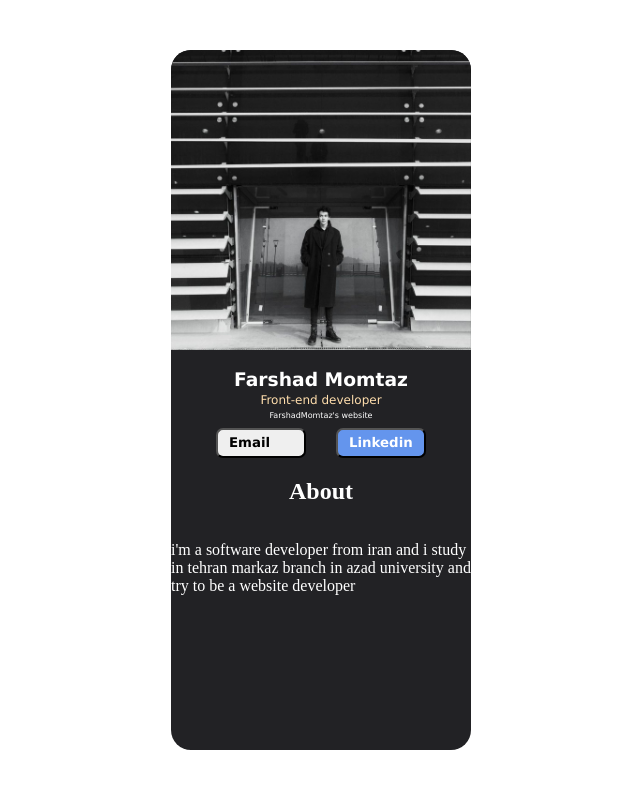
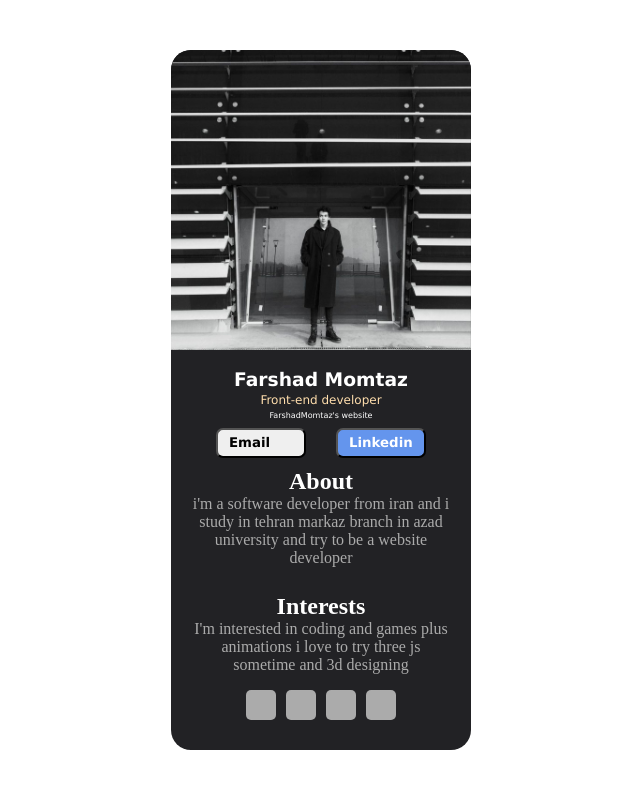
Before and after one commit to farshadmomo/infocard, a React (Create React App) app: page / in a window 1280 px wide. Shown: the top 788 px of the page, without its empty margins (319-959 px from the left). Built offline with nearby package versions, Linux system fonts and the light colour scheme.

Commit message:
last touches 1

```diff
--- a/public/index.html
+++ b/public/index.html
@@ -12,6 +12,10 @@
     <link rel="apple-touch-icon" href="%PUBLIC_URL%/logo192.png" />
     <link href='https://unpkg.com/css.gg@2.0.0/icons/css/mail.css' rel='stylesheet'>
     <link href='https://unpkg.com/css.gg@2.0.0/icons/css/link.css' rel='stylesheet'>
+    <link href='https://unpkg.com/css.gg@2.0.0/icons/css/twitter.css' rel='stylesheet'>
+    <link href='https://unpkg.com/css.gg@2.0.0/icons/css/facebook.css' rel='stylesheet'>
+    <link href='https://unpkg.com/css.gg@2.0.0/icons/css/instagram.css' rel='stylesheet'>
+    <link href='https://unpkg.com/css.gg@2.0.0/icons/css/git-branch.css' rel='stylesheet'>
     <!--
       manifest.json provides metadata used when your web app is installed on a
       user's mobile device or desktop. See https://developers.google.com/web/fundamentals/web-app-manifest/
--- a/src/components/About.js
+++ b/src/components/About.js
@@ -1,6 +1,6 @@
 export default function About() {
     return(
-        <div className='about'>
+        <div className='titleAbout'>
             <h2>About</h2>
             <p>i'm a software developer from iran and i study in tehran markaz branch in azad university and try to be a website developer</p>
         </div>
--- a/src/components/Footer.js
+++ b/src/components/Footer.js
@@ -1,3 +1,10 @@
 export default function Footer() {
-
+    return(
+        <div className='socials'>
+            <button><i className="gg-twitter"></i></button>
+            <button><i className="gg-facebook"></i></button>
+            <button><i className="gg-instagram"></i></button>
+            <button><i className="gg-git-branch"></i></button>
+        </div>
+    )
 }
--- a/src/components/Interests.js
+++ b/src/components/Interests.js
@@ -1,3 +1,10 @@
+import profileimg from "../images/profile1.jpg";
+
 export default function Interests() {
-
+    return(
+        <div className='titleAbout'>
+            <h2>Interests</h2>
+            <p>I'm interested in coding and games plus animations i love to try three js sometime and 3d designing</p>
+        </div>
+    )
 }
--- a/src/index.css
+++ b/src/index.css
@@ -50,6 +50,9 @@ body{
     font-family: "Lucida Sans";
     font-weight: bold;
 }
+.profile>div.btncontainer>button:active {
+    box-shadow: 2px 2px 5px whitesmoke;
+}
 .profile>div.btncontainer>button.mailbtn>i {
     transform: scale(var(--ggs,0.6));
 }
@@ -61,14 +64,38 @@ body{
     transform: scale(var(--ggs,0.6));
     margin-top: 6px;
 }
-.about {
+.titleAbout {
     display: flex;
     flex-direction: column;
     align-items: center;
 }
-.about>h2 {
+.titleAbout>h2 {
     color: white;
+    margin-top: 10px;
 }
-.about>p {
-    color: white;
+.titleAbout>p {
+    color: #ababab;
+    text-align: center;
+    margin-left: 20px;
+    margin-right: 20px;
+    margin-top: -20px;
 }
+.socials {
+    display: flex;
+    gap: 10px;
+    justify-content: center;
+}
+.socials>button {
+    width: 30px;
+    height: 30px;
+    background-color: #ababab;
+    border-radius: 5px;
+    border: unset;
+}
+.socials>button:active {
+    box-shadow: 2px 2px 5px whitesmoke;
+}
+.socials>button>i {
+    transform: scale(var(--ggs,0.9));
+    margin-left: -2px;
+}
```
